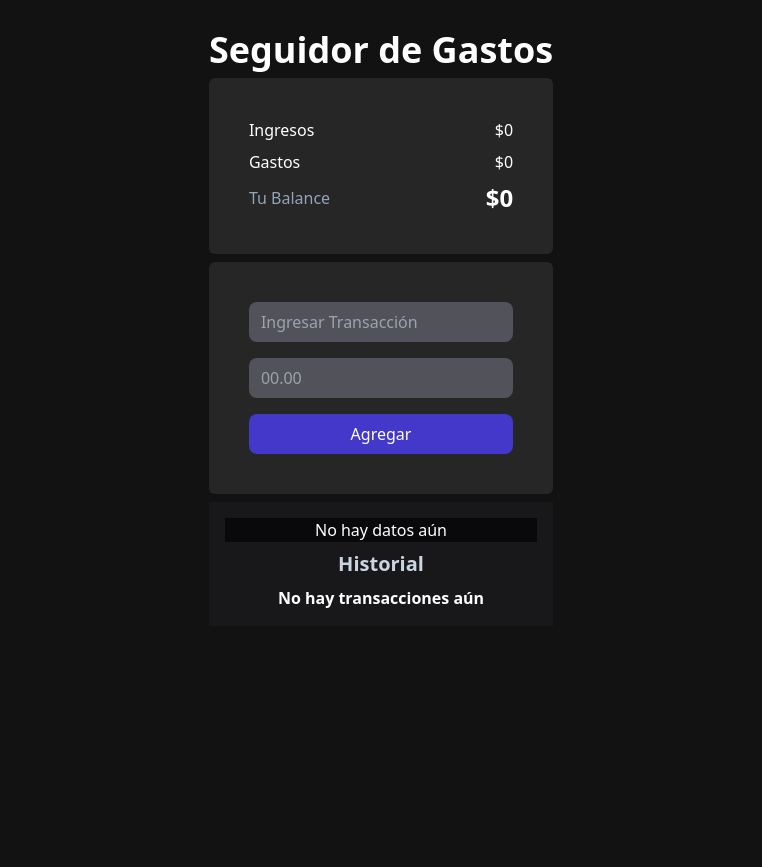
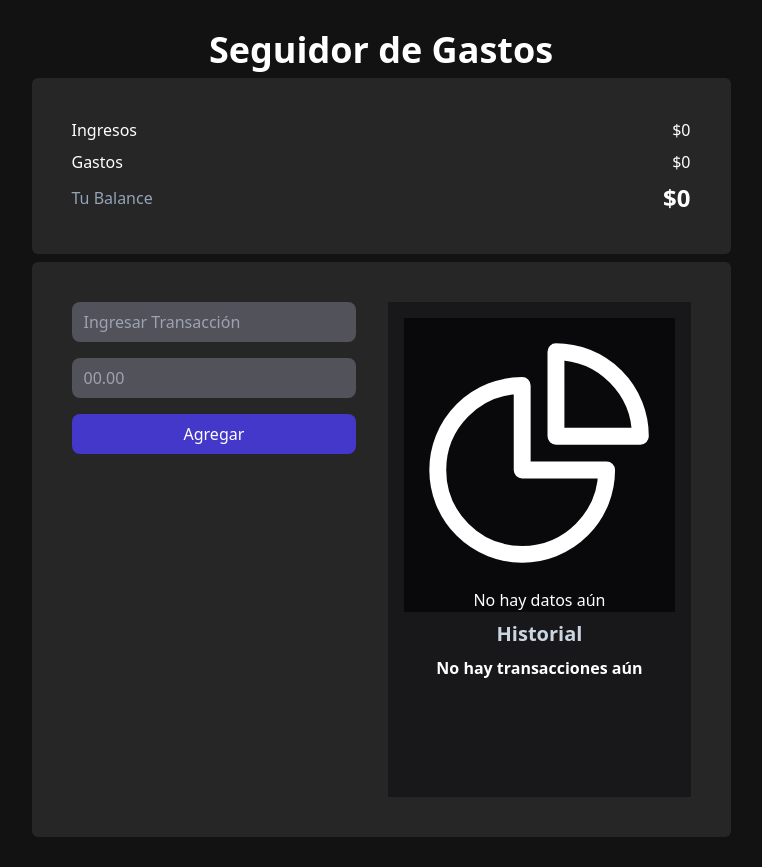
Before and after one commit to rolando22/expense-tracker, a React (Vite) app: page / in a window 1280 px wide. Shown: the whole page, without its empty margins (259-1021 px from the left). Before the commit the page ends 800 px from the top, so only its background shows below. Built offline with nearby package versions, Linux system fonts and the light colour scheme.

Commit message:
[UPDATE] estilos

```diff
--- a/src/App.css
+++ b/src/App.css
@@ -1,12 +1,11 @@
 body {
-    padding: 30px 0 0 0;
+    padding: 30px 0;
     display: flex;
     justify-content: center;
     align-items: center;
 }
 
 #root {
-    height: auto;
     display: grid;
     gap: 8px;
 }
--- a/src/App.tsx
+++ b/src/App.tsx
@@ -7,13 +7,18 @@ export function App() {
         <TransactionsProvider>
             <h2 className='text-4xl font-bold text-center'>Seguidor de Gastos</h2>
             <Header />
-            <main className='bg-neutral-800 p-10 rounded-md w-full'>
-                <TransactionForm />
+            <main className='bg-neutral-800 p-10 rounded-md w-full grid gap-8 lg:flex'>
+                <section className='w-full'>
+                    <TransactionForm />
+                </section>
+                <section className='bg-zinc-900 p-4 grid gap-2 w-full'>
+                    <ExpenseChart />
+                    <TransactionsList />
+                </section>
             </main>
-            <footer className='bg-zinc-900 p-4 grid gap-2'>
-                <ExpenseChart />
-                <TransactionsList />
-            </footer>
+            {/* <footer className='bg-zinc-900 p-4 grid gap-2'>
+
+            </footer> */}
         </TransactionsProvider>
     );
 }
--- a/src/components/ExpenseChart/index.tsx
+++ b/src/components/ExpenseChart/index.tsx
@@ -1,5 +1,6 @@
 import { VictoryLabel, VictoryPie } from 'victory';
 import { useTransactionsContext } from '../../hooks/useTransactionsContext';
+import { ChartIcon } from '..';
 
 export function ExpenseChart() {
     const { incomes, expense } = useTransactionsContext();
@@ -10,8 +11,9 @@ export function ExpenseChart() {
     return (
         <section className='bg-zinc-950'>
             {incomes === 0 && expense === 0
-                ? <section className='flex justify-center items-center w-full h-full'>
-                    <p>No hay datos aún</p>
+                ? <section className='grid justify-center content-center w-full'>
+                    <ChartIcon />
+                    <p className='text-center'>No hay datos aún</p>
                 </section>
                 : <VictoryPie
                     colorScale={["#e74c3c", "#2ecc71"]}
--- a/src/components/Icons/index.tsx
+++ b/src/components/Icons/index.tsx
@@ -5,3 +5,12 @@ export function DeleteIcon() {
         </svg>
     );
 }
+
+export function ChartIcon() {
+    return (
+        <svg xmlns="http://www.w3.org/2000/svg" fill="none" viewBox="0 0 24 24" strokeWidth={1.5} stroke="currentColor" className="w-full h-full">
+            <path strokeLinecap="round" strokeLinejoin="round" d="M10.5 6a7.5 7.5 0 107.5 7.5h-7.5V6z" />
+            <path strokeLinecap="round" strokeLinejoin="round" d="M13.5 10.5H21A7.5 7.5 0 0013.5 3v7.5z" />
+        </svg>
+    );
+}
--- a/src/components/TransactionForm/index.tsx
+++ b/src/components/TransactionForm/index.tsx
@@ -13,6 +13,7 @@ export function TransactionForm() {
             description: formData.get('description')?.toString() ?? '',
         };
         addTransaction(newTransaction);
+        form.reset();
     };
 
     return (
--- a/src/components/TransactionsList/index.tsx
+++ b/src/components/TransactionsList/index.tsx
@@ -7,6 +7,7 @@ export function TransactionsList() {
     return (
         <>
             <h3 className='text-slate-300 text-xl font-bold text-center'>Historial</h3>
+            <section className='lg:h-[125px]'>
                 <ul className='grid gap-2'>
                     {transactions.length > 0
                         ? transactions.map(transaction =>
@@ -22,6 +23,7 @@ export function TransactionsList() {
                         </section>
                     }
                 </ul>
+            </section>
         </>
     );
 }
--- a/src/components/index.ts
+++ b/src/components/index.ts
@@ -1,6 +1,6 @@
 export { ExpenseChart } from './ExpenseChart';
 export { Header } from './Header';
-export { DeleteIcon } from './Icons';
+export { DeleteIcon, ChartIcon } from './Icons';
 export { TransactionForm } from './TransactionForm';
 export { TransactionItem } from './TransactionItem';
 export { TransactionsList } from './TransactionsList';
```
Lines whose indentation alone changed are shown as unchanged.
